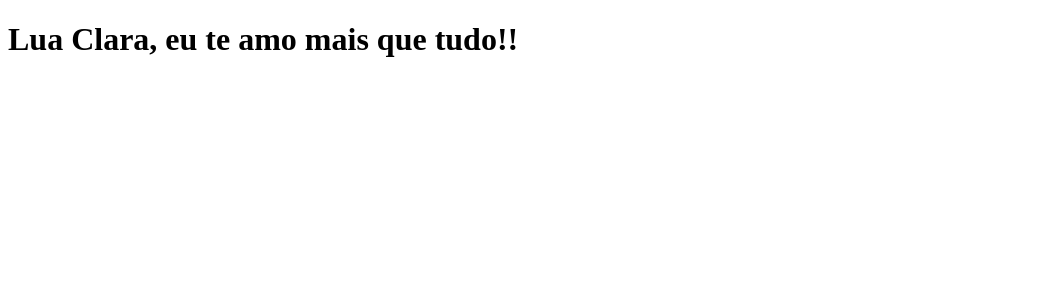
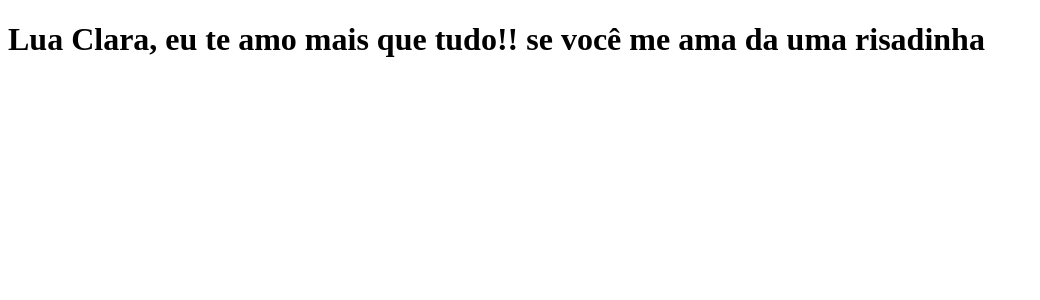
Before and after one commit to ErickNunnes/clone-tabnews, a Next.js app: page / in a window 1280 px wide. Shown: the top 300 px of the page, without its empty margins (0-1040 px from the left). Built offline with nearby package versions, Linux system fonts and the light colour scheme.

Commit message:
modifica a frase

```diff
--- a/pages/index.js
+++ b/pages/index.js
@@ -1,5 +1,5 @@
 function Home() {
-    return <h1>Lua Clara, eu te amo mais que tudo!! </h1>
+    return <h1>Lua Clara, eu te amo mais que tudo!! se você me ama da uma risadinha </h1>
 }
 
 export default Home;
```
